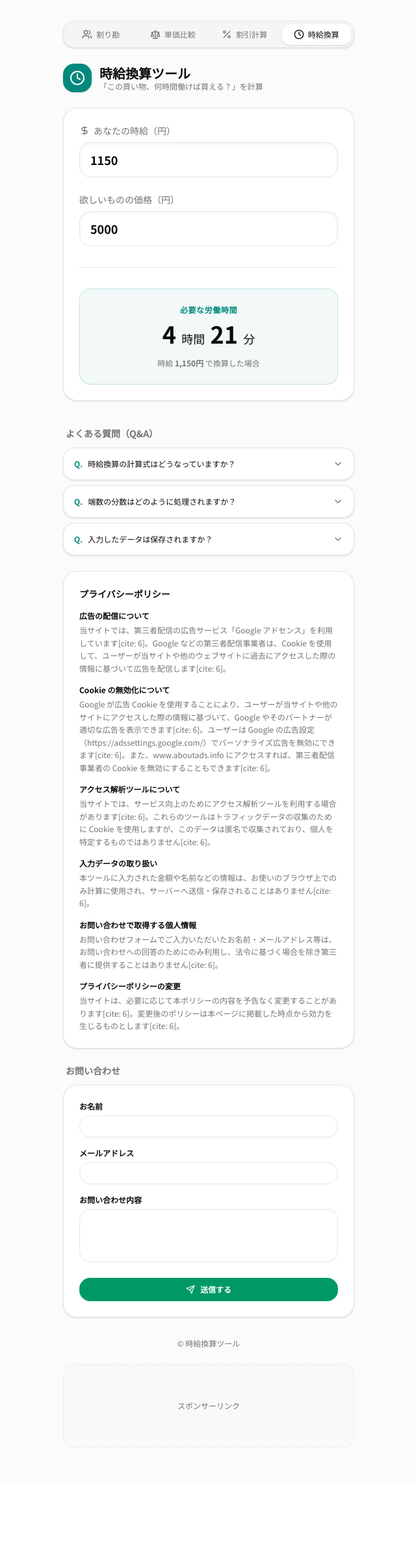
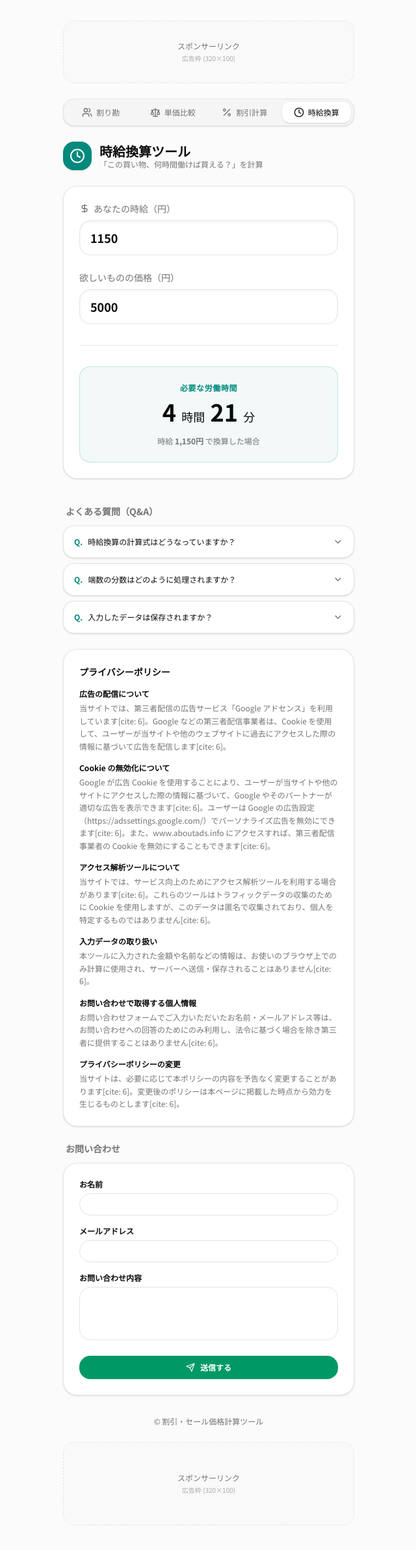
Before and after one commit to idea72-lab/my-tools, a Next.js app: page /jikyuhanzan in a window 1280 px wide. Shown: the top 2386 px of the page at 65% size, without its empty margins (319-959 px from the left). Before the commit the page ends 2284 px from the top, so only its background shows below. Built offline with nearby package versions, Linux system fonts and the light colour scheme.

Commit message:
時給換算ページのレイアウトやフッターを他ページと完全に統一

```diff
--- a/app/jikyuhanzan/page.tsx
+++ b/app/jikyuhanzan/page.tsx
@@ -39,6 +39,12 @@ export default function JikyuHanzanPage() {
   return (
     <div className="min-h-dvh bg-muted/40 p-4 md:p-8 flex flex-col justify-between">
       <div className="mx-auto max-w-md flex flex-col gap-6 w-full">
+
+        {/* スポンサーリンク（最上部） */}
+        <div className="w-full h-24 border border-dashed border-border rounded-xl flex flex-col items-center justify-center bg-muted/20 text-xs text-muted-foreground gap-1">
+          <span>スポンサーリンク</span>
+          <span className="text-[10px] text-muted-foreground/60">広告枠 (320×100)</span>
+        </div>
 
         {/* ツール切替タブナビゲーション */}
         <div className="flex bg-muted p-1 rounded-xl gap-1 border shadow-sm">
@@ -226,11 +232,12 @@ export default function JikyuHanzanPage() {
           </form>
         </section>
 
-        {/* フッター＆スポンサーリンク */}
+        {/* コピーライトとスポンサーリンクの順番を他のページと完全に統一 */}
         <footer className="flex flex-col items-center gap-6 mt-2 mb-6">
-          <p className="text-xs text-muted-foreground">© 時給換算ツール</p>
-          <div className="w-full h-32 border border-dashed border-border rounded-xl flex flex-col items-center justify-center bg-muted/20 text-xs text-muted-foreground">
-            スポンサーリンク
+          <p className="text-xs text-muted-foreground">© 割引・セール価格計算ツール</p>
+          <div className="w-full h-32 border border-dashed border-border rounded-xl flex flex-col items-center justify-center bg-muted/20 text-xs text-muted-foreground gap-1">
+            <span>スポンサーリンク</span>
+            <span className="text-[10px] text-muted-foreground/60">広告枠 (320×100)</span>
           </div>
         </footer>
 
```
